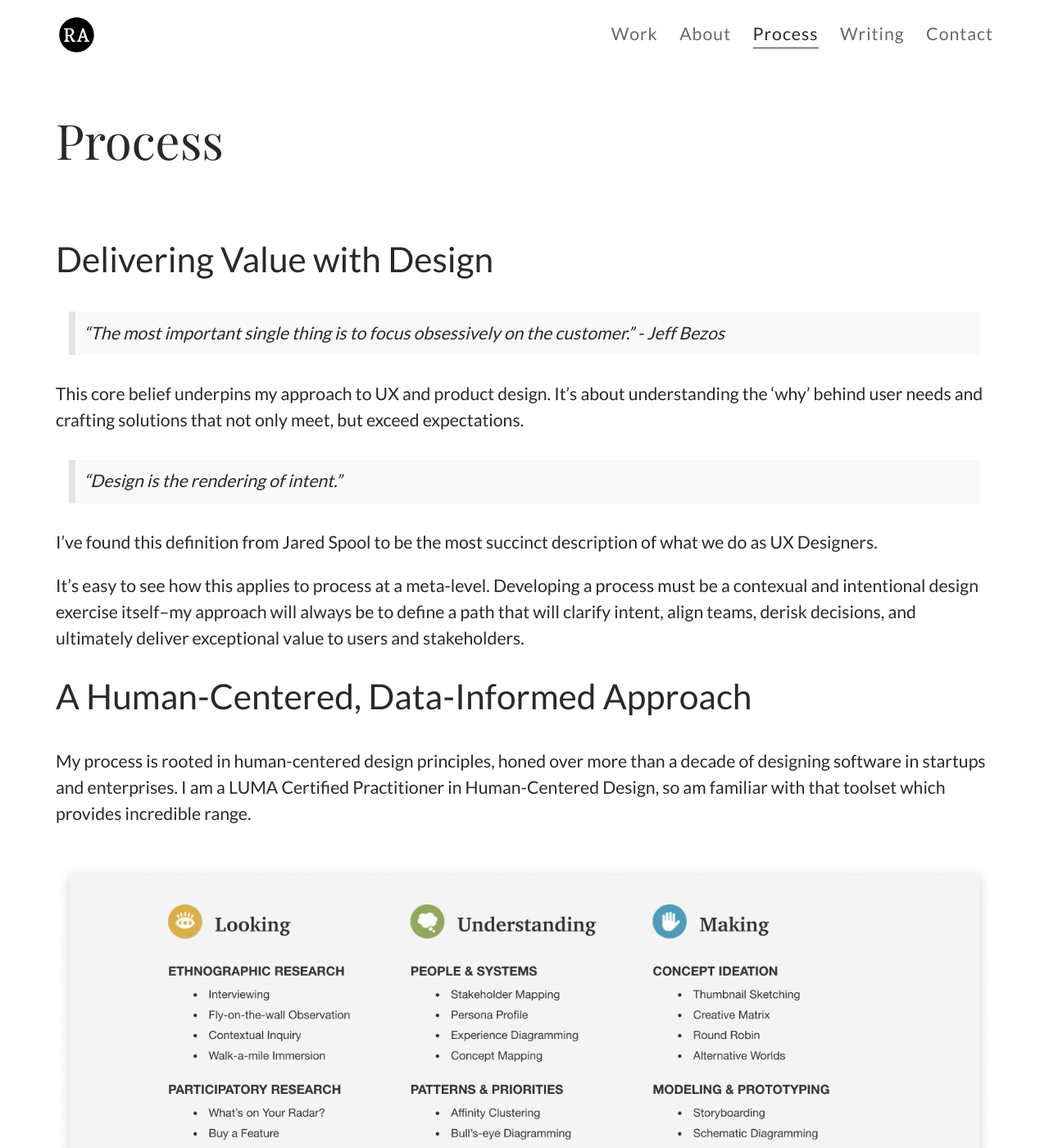
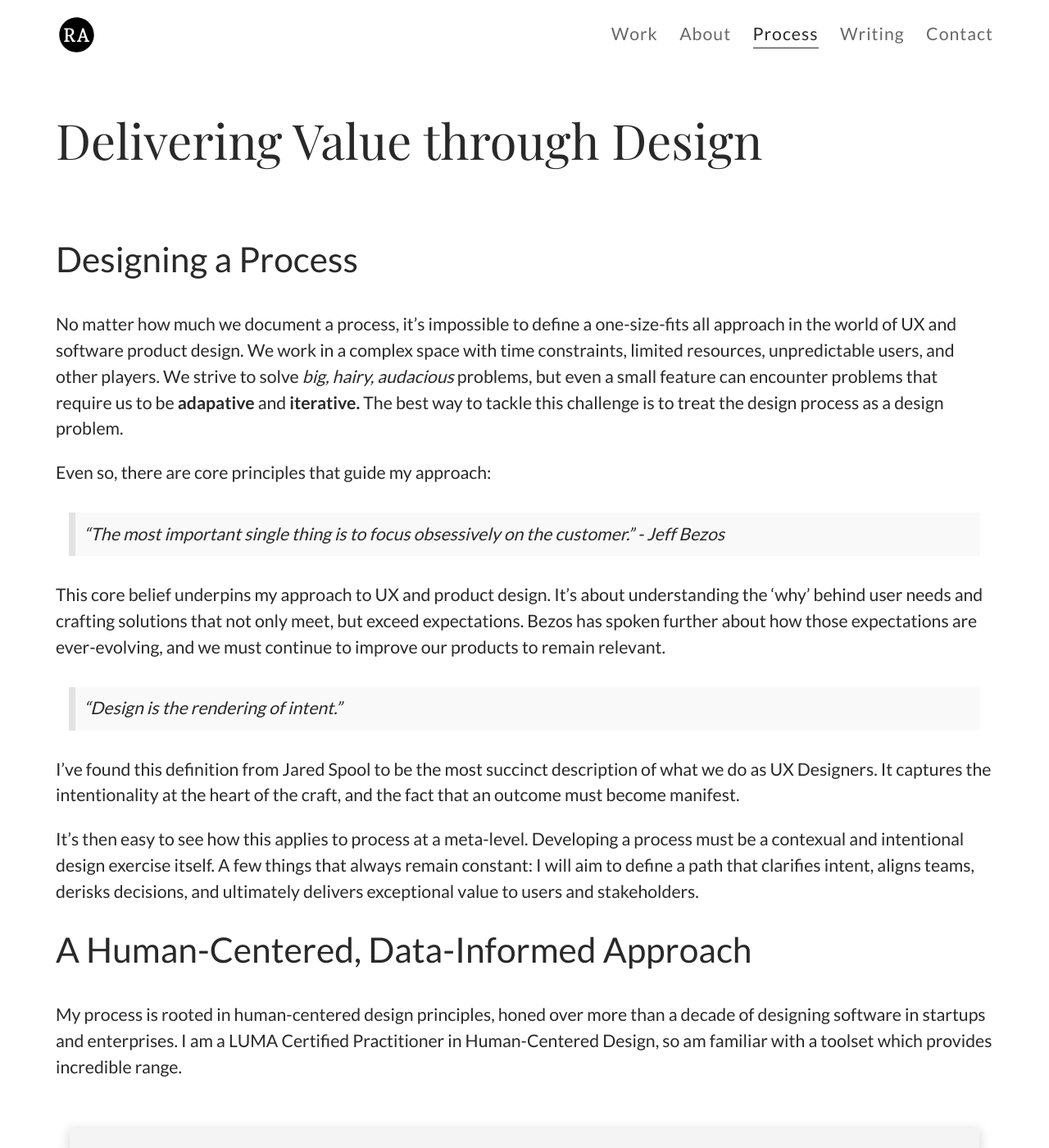
Before and after one commit to arnaudin/arnaudin.github.io, a Jekyll site: the page built from _pages/process.html, in a window 1280 px wide and 1400 px high. Shown: the whole window at 82% size. Built offline with Jekyll 4.4.1, drawn with Linux system fonts in a browser that asks for light colours; nearby versions of some CDN libraries; some of the changed text lies outside the part shown.

Commit message:
Add images to process page

```diff
--- a/_pages/process.html
+++ b/_pages/process.html
@@ -1,6 +1,6 @@
 ---
 layout: project
-title: Process
+title: Delivering Value through Design
 permalink: /process/
 priority: 0.9
 redirect_from:
@@ -10,34 +10,40 @@
 content_layout:
   - section_layout: text
     content: |
-      # Delivering Value with Design
+      # Designing a Process
+
+      <br>
+      No matter how much we document a process, it's impossible to define a one-size-fits all approach in the world of UX and software product design. We work in a complex space with time constraints, limited resources, unpredictable users, and other players. We strive to solve *big, hairy, audacious* problems, but even a small feature can encounter problems that require us to be **adapative** and **iterative.** The best way to tackle this challenge is to treat the design process as a design problem.
+
+      Even so, there are core principles that guide my approach:
 
       > "The most important single thing is to focus obsessively on the customer." - Jeff Bezos
 
-      This core belief underpins my approach to UX and product design. It's about understanding the 'why' behind user needs and crafting solutions that not only meet, but exceed expectations.
+      This core belief underpins my approach to UX and product design. It's about understanding the 'why' behind user needs and crafting solutions that not only meet, but exceed expectations. Bezos has spoken further about how those expectations are ever-evolving, and we must continue to improve our products to remain relevant.
 
       > "Design is the rendering of intent."
 
-      I've found this definition from Jared Spool to be the most succinct description of what we do as UX Designers.
+      I've found this definition from Jared Spool to be the most succinct description of what we do as UX Designers. It captures the intentionality at the heart of the craft, and the fact that an outcome must become manifest.
 
-      It's easy to see how this applies to process at a meta-level. Developing a process must be a contexual and intentional design exercise itself–my approach will always be to define a path that will clarify intent, align teams, derisk decisions, and ultimately deliver exceptional value to users and stakeholders.
+      It's then easy to see how this applies to process at a meta-level. Developing a process must be a contexual and intentional design exercise itself. A few things that always remain constant: I will aim to define a path that clarifies intent, aligns teams, derisks decisions, and ultimately delivers exceptional value to users and stakeholders.
 
       # A Human-Centered, Data-Informed Approach
 
       <br>
-      My process is rooted in human-centered design principles, honed over more than a decade of designing software in startups and enterprises. I am a LUMA Certified Practitioner in Human-Centered Design, so am familiar with that toolset which provides incredible range.
+      My process is rooted in human-centered design principles, honed over more than a decade of designing software in startups and enterprises. I am a LUMA Certified Practitioner in Human-Centered Design, so am familiar with a toolset which provides incredible range.
 
   - section_layout: 1col
     images:
-      - caption: 'LUMA human-centered design methods are organized into three skill areas: Looking, Understanding, and Making.'
-        description: 'LUMA human-centered design methods are organized into three skill areas: Looking, Understanding, and Making.'
+      - caption: 'LUMA human-centered design methods are organized into three skill areas: Looking, Understanding, and Making with subcategories that map to different phases of the design process.'
+        description: 'LUMA human-centered design methods are organized into three skill areas: Looking, Understanding, and Making with subcategories that map to different phases of the design process.'
         url: '/about/process-luma_methods.png'
         width:
         height:
+        gallery: none
 
   - section_layout: text
     content: |
-      With a background and education in Aerospace Engineering (BS, Virginia Tech), I blend this humanist approach with a unique perspective in rigorous, analytical problem solving. I get familiar with the technical side of the problem space, am comfortable digging into data, and have always experienced natural collaboration with engineering teams, as I am able to naturally speak their language.
+      With a background and education in Aerospace Engineering (BS, Virginia Tech), I blend this humanist approach with a unique perspective in rigorous, analytical problem solving. I get familiar with the technical side of the problem space, love learning how things work, am comfortable digging into data, and naturally interface with engineering teams, as I am able to speak their language.
 
       ## Design Process
 
@@ -49,11 +55,18 @@
 
   - section_layout: 2col
     images:
-      - caption: 'Performing onsite interviews in the workshop of Autodesk CFD users.'
-        description: 'Performing onsite interviews in the workshop of Autodesk CFD users.'
+      - caption: 'Facilitating a series of LUMA participatory design activities for the looking and understanding phases.'
+        description: 'Facilitating a series of LUMA participatory design activities for the looking and understanding phases.'
+        url: '/about/process-LUMA_workshop.png'
+        width:
+        height:
+        gallery: none
+      - caption: 'Performing onsite interviews in the workshop of simulation software users.'
+        description: 'Performing onsite interviews in the workshop of simulation software users.'
         url: '/about/cfd-ethnographic-research.jpg'
         width:
         height:
+        gallery: none
 
   - section_layout: text
     content: |
@@ -62,15 +75,6 @@
 
       Based on the research and stakeholder interviews, I identify the core problem(s), synthesize insights into hypotheses, and begin to generate potential solution directions. I use a variety of ideation techniques, including brainstorming, sketching, shaping, and wireframing–ensuring to explore a range of approaches. Information architecture and layouts will start to take shape.
 
-  - section_layout: 2col
-    images:
-      - caption: 'Placeholder Image: A collage of sketches, wireframes, or sticky notes representing the ideation process.'
-        description: 'Placeholder Image: A collage of sketches, wireframes, or sticky notes representing the ideation process.'
-        url: '/about/placeholder-sketching_wireframes.png'
-        width:
-        height:
-
-
   - section_layout: text
     content: |
 
@@ -78,13 +82,14 @@
 
       I create solution mockups, ranging from low-fidelity wireframes to high-fidelity mockups to interactive prototypes, to evaluate, test, and refine the promising solutions. I believe in iterative design, continuously gathering feedback and making adjustments based on testing results. Visuals and interactions continue to get more refined through the process.
 
-  - section_layout: 2col
+  - section_layout: 1col
     images:
-      - caption: 'Placeholder Image: A screenshot of a prototype or a photo of a usability testing session.'
-        description: 'Placeholder Image: A screenshot of a prototype or a photo of a usability testing session.'
-        url: '/about/placeholder-sketching_wireframes.png'
+      - caption: 'A collection of design artifacts ranging from synthesis of abstract needs; to sketches, shaping, and wireframes; to mockups and prototypes.'
+        description: 'A collection of design artifacts ranging from abstract needs to sketches and wireframes to mockups and prototypes.'
+        url: '/about/process-collage.png'
         width:
         height:
+        gallery: none
 
   - section_layout: text
     content: |
@@ -98,11 +103,12 @@
 
   - section_layout: 2col
     images:
-      - caption: 'Placeholder Image: A graph showing user engagement or a quote from a user testimonial.'
+      - caption: 'Regardless the process and steps that are followed, iteration and feedback loops are essential.'
         description: 'Placeholder Image: A graph showing user engagement or a quote from a user testimonial.'
-        url: '/about/cfd-ethnographic-research.jpg'
+        url: '/about/process-diagram.png'
         width:
         height:
+        gallery: none
 
   - section_layout: text
     content: |
@@ -111,6 +117,18 @@
       Having spent time building innovative software for innovation management, I know that delivering value is essential. This is what underlies UX and what differentiates innovation from invention–it's not just discovering something new, it's delivering new sources of value to users, customers, and society.
 
       A repeatable design process and toolbox of proven research methods provides a powerful foundation to predictably identify opportunities and create value. To reiterate, this approach derisks product decisions, builds alignment within product development and leadership teams, and ultimately, creates products that are both useful and delightful to use.
+
+  - section_layout: 1col
+    images:
+      - caption:
+        description:
+        url: '/about/process-certifications.png'
+        width:
+        height:
+        gallery: none
+
+  - section_layout: text
+    content: |
 
       # Influences
 
```
Also changed, not shown: images/about/process-LUMA_workshop.png (added), images/about/process-certifications.png (added), images/about/process-collage.png (added), images/about/process-diagram.png (added).
